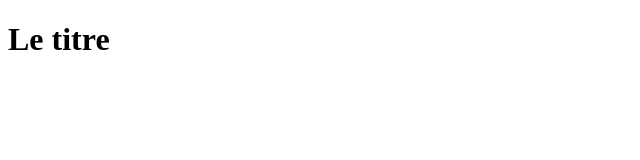
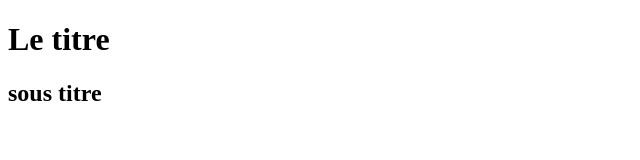
Before and after one commit to Mr-gateau/-sharezza, a plain HTML site: page index.html in a window 1280 px wide. Shown: the whole page, without its empty margins (0-640 px from the left). Drawn offline with Linux system fonts and the light colour scheme.

Commit message:
Update index.html

```diff
--- a/index.html
+++ b/index.html
@@ -6,5 +6,6 @@
   </head>
   <body>
    <h1>Le titre</h1>
+   <h2>sous titre</h2>
   </body>
 </html>
```
